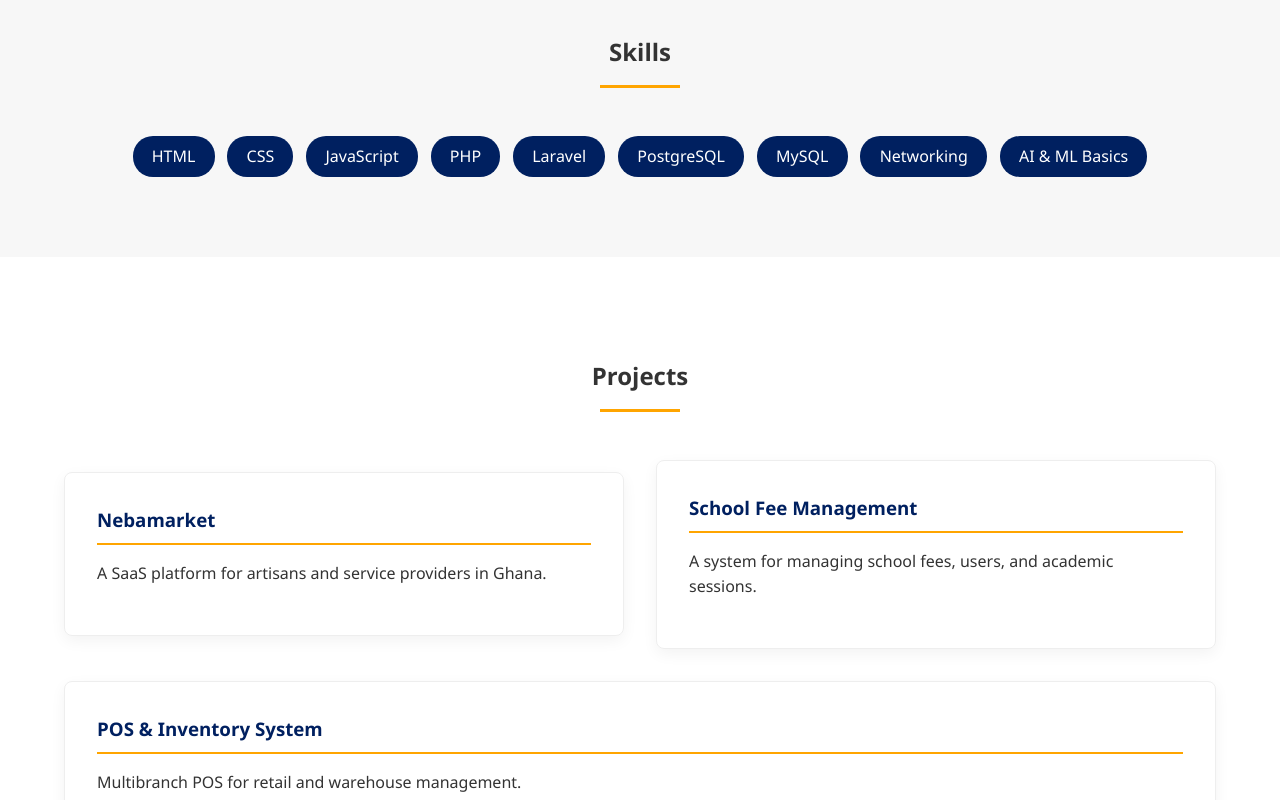
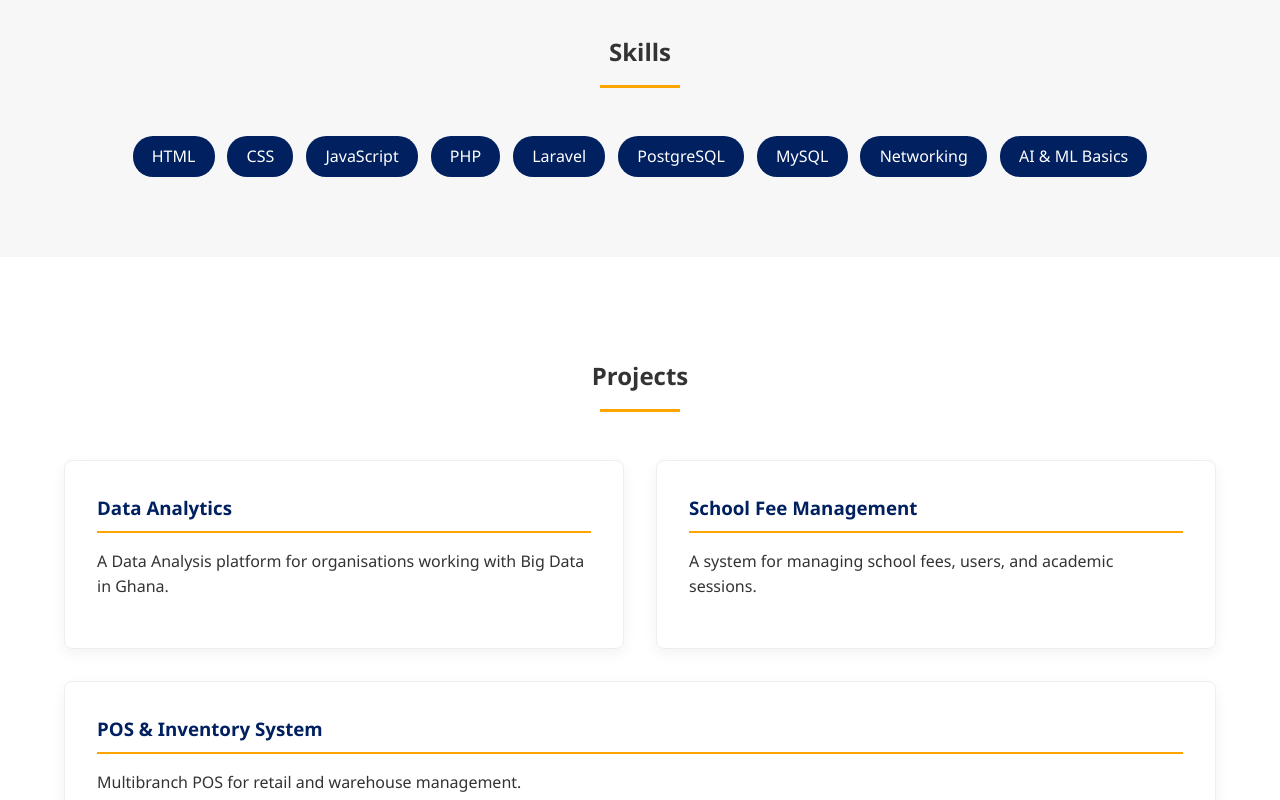
Before and after one commit to Muftawunet/portfolio_project, a plain HTML site: page index.html in a window 1280 px wide. Shown: the part 1281-2081 px from the top of the page. Drawn offline with Linux system fonts and the light colour scheme.

Commit message:
Update index.html
Updated

```diff
--- a/index.html
+++ b/index.html
@@ -30,7 +30,7 @@
       </div>
       <div class="intro">
         <h2>Hello, I'm Muftawu</h2>
-        <p>Software Engineer | CEO of Nebatech Software Solution Ltd.</p>
+        <p>Software Engineer | CEO of Muftilabs IT Solutions.</p>
         <div class="cta-buttons">
           <a href="#contact" class="btn primary-btn">Contact Me</a>
           <a href="#projects" class="btn secondary-btn">View Projects</a>
@@ -80,8 +80,8 @@
       <h2>Projects</h2>
       <div class="projects flex">
         <div class="card">
-          <h3>Nebamarket</h3>
-          <p>A SaaS platform for artisans and service providers in Ghana.</p>
+          <h3>Data Analytics</h3>
+          <p>A Data Analysis platform for organisations working with Big Data in Ghana.</p>
         </div>
         <div class="card">
           <h3>School Fee Management</h3>
```
